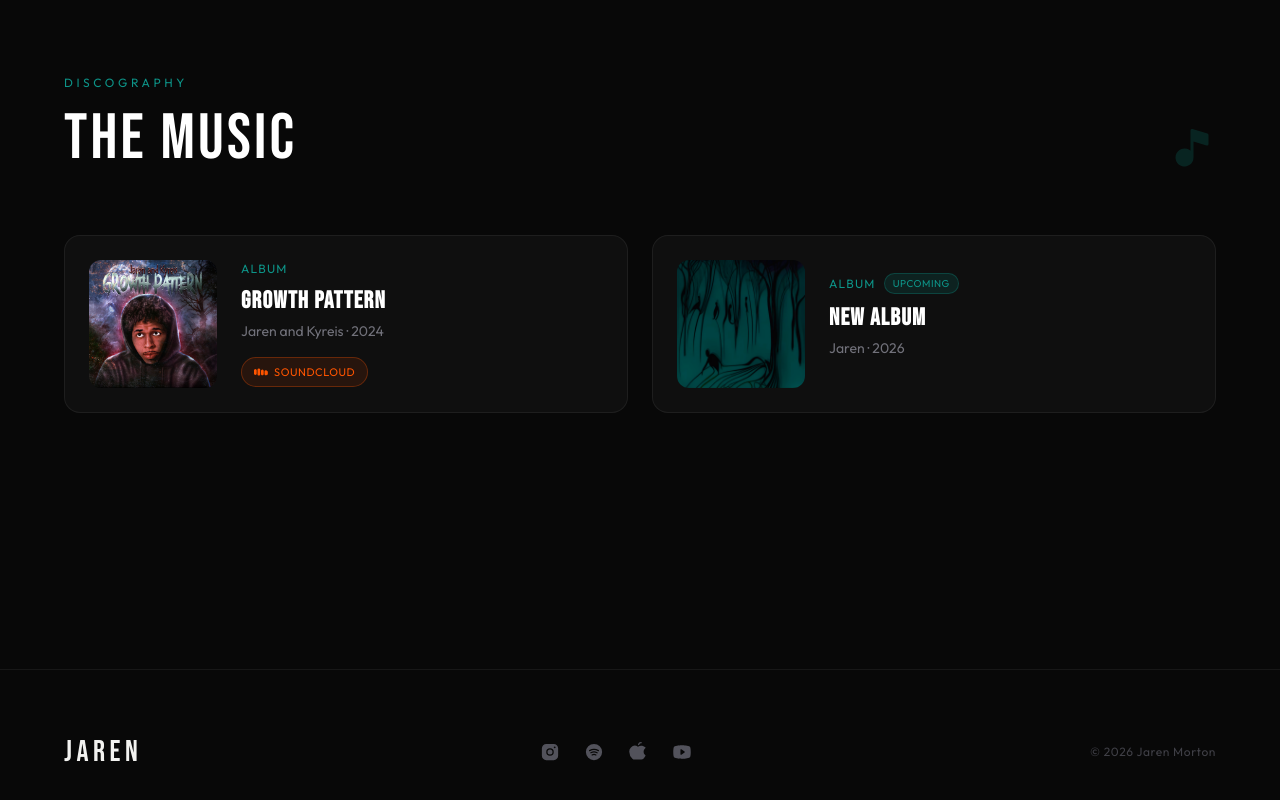
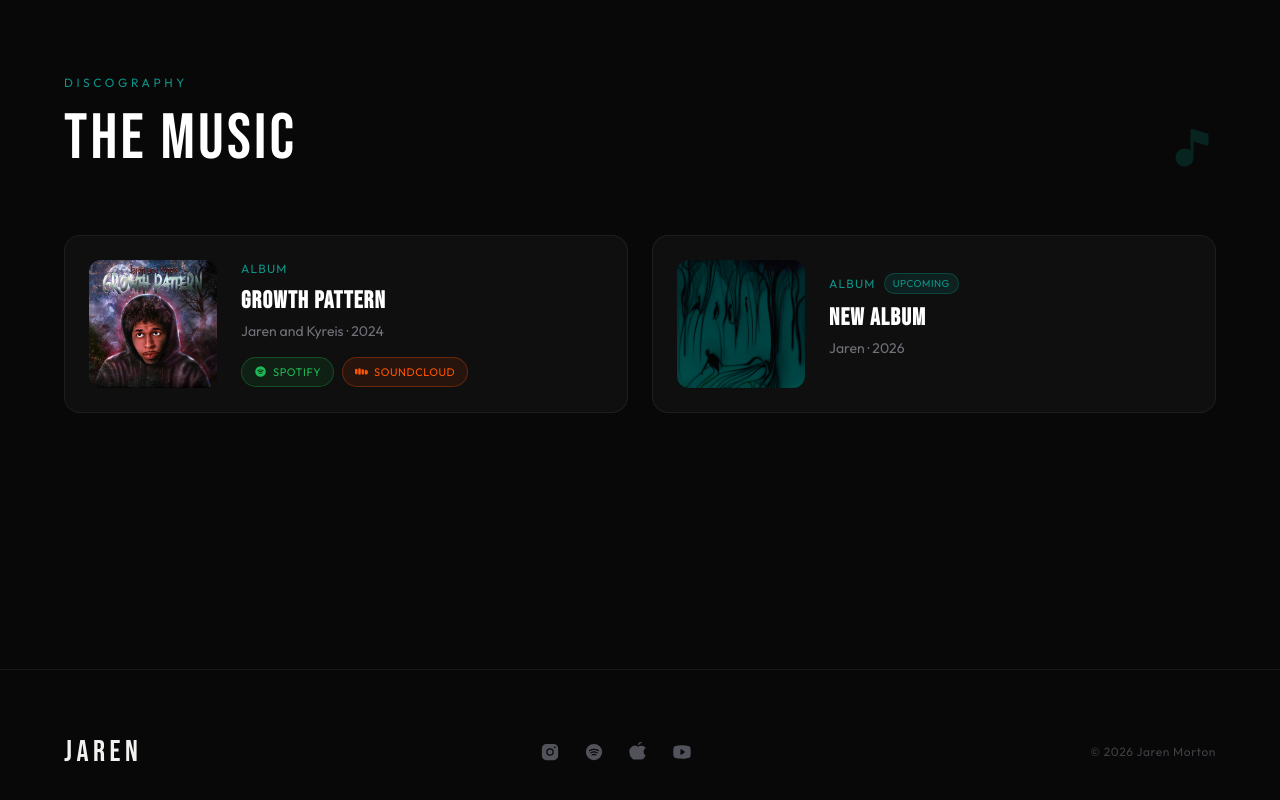
Before and after one commit to joshuamt888/jaren-morton, a Next.js app: page / in a window 1280 px wide. Shown: the part 2704-3504 px from the top of the page. Built offline with nearby package versions, Linux system fonts and the light colour scheme.

Commit message:
Add Spotify link to Growth Pattern discography card

```diff
--- a/components/Discography.tsx
+++ b/components/Discography.tsx
@@ -6,7 +6,7 @@ import gsap from 'gsap'
 import ScrollTrigger from 'gsap/ScrollTrigger'
 import Image from 'next/image'
 import { motion } from 'framer-motion'
-import { MusicNote } from '@phosphor-icons/react'
+import { MusicNote, SpotifyLogo } from '@phosphor-icons/react'
 
 gsap.registerPlugin(ScrollTrigger)
 
@@ -18,6 +18,7 @@ const releases = [
     year: '2024',
     cover: '/images/album-growth-pattern.jpg',
     soundcloud: 'https://soundcloud.com/kyreis-harrison',
+    spotify: 'https://open.spotify.com/artist/0iHp1hWXVRxBKyeuv2aq8t?si=WfHtHkmPRaeBW8rkDXgXig',
   },
   {
     title: 'New Album',
@@ -114,9 +115,26 @@ export default function Discography() {
                   {release.artist} · {release.year}
                 </p>
 
-                {/* Streaming link */}
+                {/* Streaming links */}
                 {!release.upcoming && (
-                  <div className="flex items-center gap-3">
+                  <div className="flex flex-wrap items-center gap-2">
+                    {'spotify' in release && release.spotify && (
+                      <a
+                        href={release.spotify as string}
+                        target="_blank"
+                        rel="noopener noreferrer"
+                        onClick={e => e.stopPropagation()}
+                        className="flex items-center gap-1.5 text-[11px] tracking-wider px-3 py-1.5 rounded-full transition-all duration-200 hover:opacity-80"
+                        style={{
+                          background: 'rgba(29,185,84,0.1)',
+                          border: '1px solid rgba(29,185,84,0.3)',
+                          color: '#1DB954',
+                        }}
+                      >
+                        <SpotifyLogo size={13} weight="fill" />
+                        SPOTIFY
+                      </a>
+                    )}
                     <a
                       href={release.soundcloud}
                       target="_blank"
@@ -129,8 +147,7 @@ export default function Discography() {
                         color: '#ff5500',
                       }}
                     >
-                      {/* SoundCloud icon */}
-                      <svg width="14" height="10" viewBox="0 0 1333 583" fill="currentColor">
+                      <svg width="13" height="9" viewBox="0 0 1333 583" fill="currentColor">
                         <path d="M0 447q0 54 38 92t92 38q54 0 91-38t37-92V136q0-54-37-91T130 8Q76 8 38 45T0 136v311zm333 54q0 54 38 92t92 38q54 0 91-38t37-92V82q0-54-37-91T463 -46q-54 0-92 37T333 82v419zm333-27q0 54 38 92t92 38q54 0 91-38t37-92V190q0-54-37-91T796 62q-54 0-92 37t-38 91v184zm334 0q0 54 37 92t92 38q54 0 92-38t38-92V244q0-54-38-91t-92-37q-55 0-92 37t-37 91v230zm275-184v184q0 54 38 92t92 38q55 0 92-38t37-92V290q0-54-37-91t-92-37q-54 0-92 37t-38 91z"/>
                       </svg>
                       SOUNDCLOUD
```
